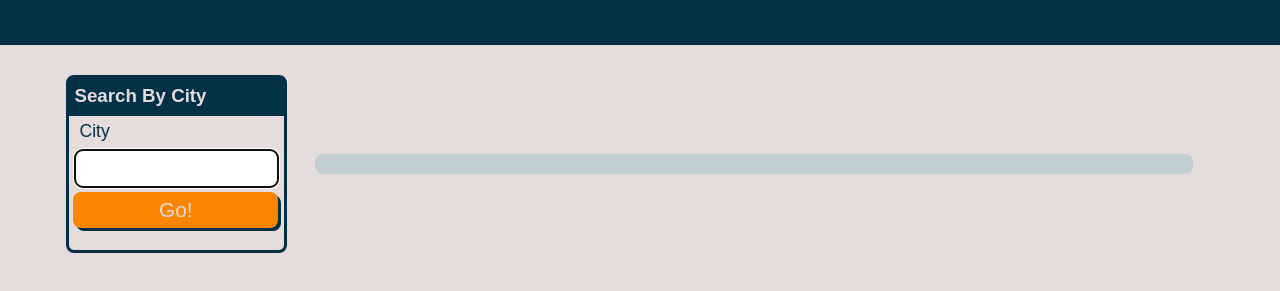
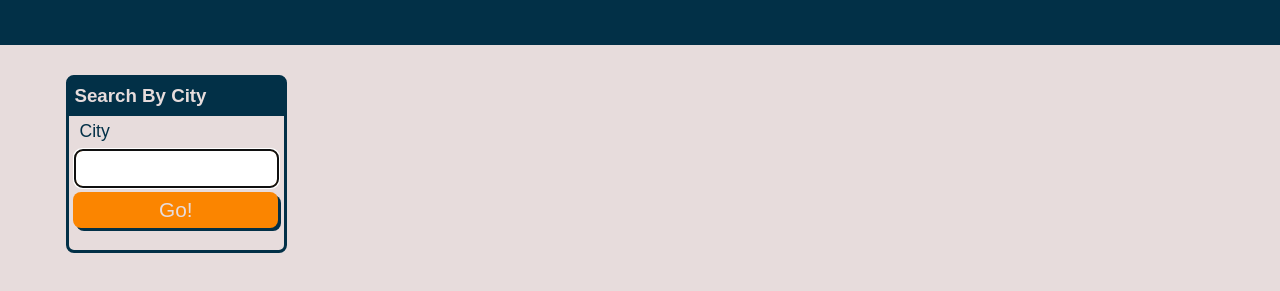
Before and after one commit to CaseyDeriso/Weather-Dashboard, a plain HTML site: page index.html in a window 1280 px wide. Shown: the part 149-440 px from the top of the page. Drawn offline with Linux system fonts and the light colour scheme.

Commit message:
removed dashboard class from #dashboard.

```diff
--- a/index.html
+++ b/index.html
@@ -36,7 +36,7 @@
         </div>
       </div>
       <div class="flex-column col-12 col-md-9">
-        <div class="flex-row justify-space-around dashboard" id="dashboard">
+        <div class="flex-row justify-space-around" id="dashboard">
           <div class="flex-column align-flex-start" id="current-weather"></div>
         </div>
         <div class="flex-row justify-space-between" id="five-day"></div>
```
